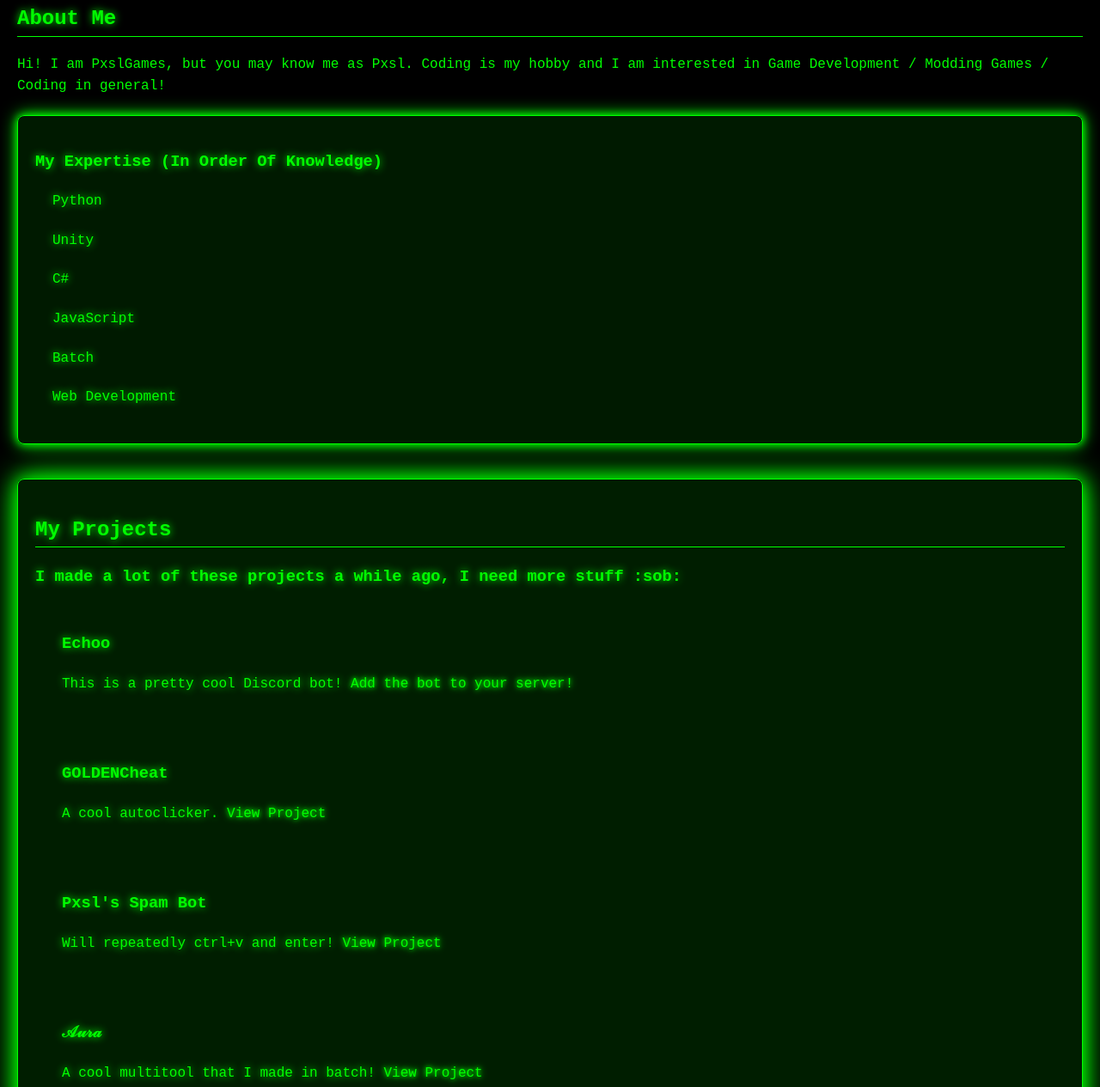
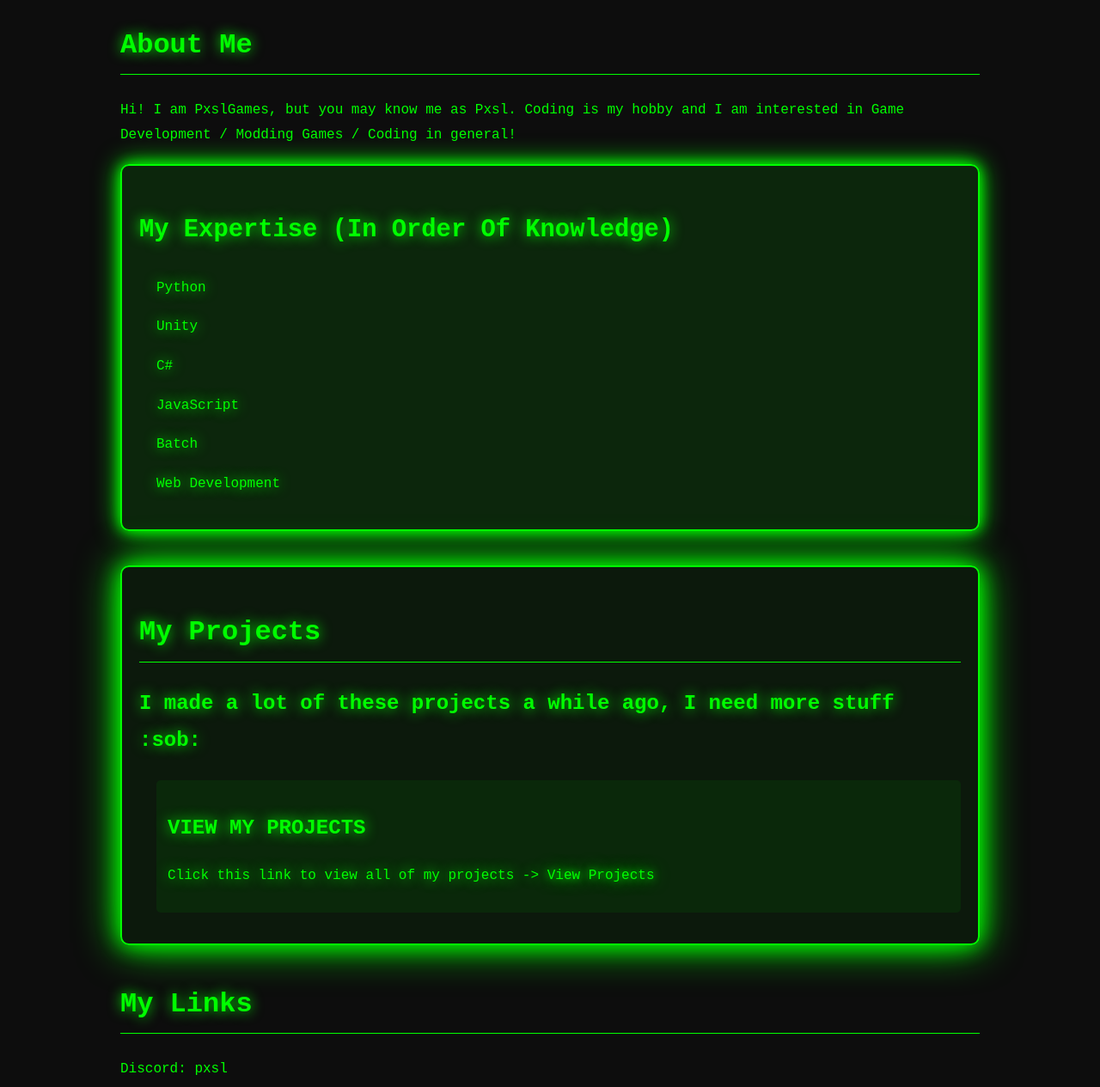
Before and after one commit to PxslGames/Pxsl.dev, a plain HTML site: page index.html in a window 1280 px wide. Shown: the part 212-1477 px from the top of the page at 86% size. Drawn offline with Linux system fonts and the light colour scheme.

Commit message:
Add files via upload

```diff
--- a/index.html
+++ b/index.html
@@ -32,20 +32,8 @@
             <h3>I made a lot of these projects a while ago, I need more stuff :sob:</h3>
             <ul>
                 <li>
-                    <h3>Echoo</h3>
-                    <p>This is a pretty cool Discord bot! <a href="https://discord.com/oauth2/authorize?client_id=1292464800642764890&permissions=8&integration_type=0&scope=bot" target="_blank">Add the bot to your server!</a></p>
-                </li>
-                <li>
-                    <h3>GOLDENCheat</h3>
-                    <p>A cool autoclicker. <a href="https://github.com/PxslGames/GOLDENCheat" target="_blank">View Project</a></p>
-                </li>
-                <li>
-                    <h3>Pxsl's Spam Bot</h3>
-                    <p>Will repeatedly ctrl+v and enter! <a href="https://github.com/PxslGames/PSB" target="_blank">View Project</a></p>
-                </li>
-                <li>
-                    <h3>𝒜𝓊𝓇𝒶</h3>
-                    <p>A cool multitool that I made in batch! <a href="https://github.com/PxslGames/Aura" target="_blank">View Project</a></p>
+                    <h3>VIEW MY PROJECTS</h3>
+                    <p>Click this link to view all of my projects -> <a href="projects.html">View Projects</a></p>
                 </li>
             </ul>
         </section>
--- a/styles.css
+++ b/styles.css
@@ -1,8 +1,9 @@
+/* Universal Styles */
 body {
-    font-family: 'Courier New', Courier, monospace;
-    background-color: black;
+    font-family: 'Roboto Mono', monospace;
+    background-color: #0d0d0d; /* Darker black for better contrast */
     color: #00ff00;
-    line-height: 1.6;
+    line-height: 1.8;
     margin: 0;
     padding: 0;
     overflow-x: hidden;
@@ -11,24 +12,28 @@ body {
 header {
     text-align: center;
     padding: 20px;
-    border-bottom: 1px solid #00ff00;
+    border-bottom: 2px solid #00ff00;
     animation: fadeIn 1s ease-in;
 }
 
 h1 {
-    font-size: 3em;
+    font-size: 3rem;
     margin: 0;
-    text-shadow: 0 0 20px #00ff00;
+    text-shadow: 0 0 25px #00ff00, 0 0 50px #00ff00;
 }
 
 h2 {
+    font-size: 2rem;
     color: #00ff00;
     border-bottom: 1px solid #00ff00;
-    text-shadow: 0 0 10px #00ff00;
+    text-shadow: 0 0 15px #00ff00;
+    padding-bottom: 5px;
 }
 
 main {
     padding: 20px;
+    max-width: 1000px;
+    margin: 0 auto; /* Center content */
 }
 
 section {
@@ -42,67 +47,102 @@ ul {
 
 li {
     margin-bottom: 20px;
-    text-shadow: 0 0 10px #00ff00;
+    text-shadow: 0 0 15px #00ff00;
+    line-height: 1.6;
 }
 
+/* Project Section Styles */
 #projects {
-    background-color: rgba(0, 100, 0, 0.3); /* Dark green background */
-    border: 1px solid #00ff00; /* Bright green border */
-    border-radius: 8px; /* Rounded corners */
-    padding: 20px; /* Padding around the content */
-    box-shadow: 0 0 20px #00ff00, 0 0 40px #00ff00; /* Glowing effect */
-    margin-top: 20px; /* Space above the section */
+    background-color: rgba(0, 255, 0, 0.05); /* Softer green for readability */
+    border: 2px solid #00ff00;
+    border-radius: 10px;
+    padding: 20px;
+    box-shadow: 0 0 25px #00ff00, 0 0 50px #00ff00;
+    margin-top: 20px;
 }
 
 #projects h3 {
+    font-size: 1.5rem;
     color: #00ff00;
-    text-shadow: 0 0 10px #00ff00; /* Glow for the subheading */
+    text-shadow: 0 0 15px #00ff00;
 }
 
 #projects ul {
-    padding-left: 20px; /* Indent the list */
+    padding-left: 20px;
 }
 
 #projects li {
-    margin-bottom: 20px;
-    padding: 10px; /* Added padding around each list item */
-    border: 1px solid transparent; /* Initial transparent border for smooth transition */
-    border-radius: 5px; /* Rounded corners for the list item */
-    transition: transform 0.3s, box-shadow 0.3s, border-color 0.3s; /* Include border-color in transition */
+    margin-bottom: 15px;
+    padding: 12px;
+    border-radius: 5px;
+    background-color: rgba(0, 100, 0, 0.2); /* Subtle highlight */
+    border: 1px solid transparent;
+    transition: transform 0.3s ease, box-shadow 0.3s ease, background-color 0.3s ease;
 }
 
 #projects li:hover {
-    transform: translateY(-5px); /* Lift effect on hover */
-    box-shadow: 0 0 20px #00ff00, 0 0 30px #00ff00; /* Brighter glow on hover */
-    border-color: #00ff00; /* Change border color to green on hover */
+    transform: translateY(-5px);
+    background-color: rgba(0, 255, 0, 0.1); /* Highlight on hover */
+    box-shadow: 0 0 25px #00ff00, 0 0 50px #00ff00;
+    border-color: #00ff00;
 }
 
 #projects a {
     color: #00ff00;
     text-decoration: none;
     transition: text-shadow 0.3s ease;
-    text-shadow: 0 0 5px #00ff00, 0 0 10px #00ff00; /* Constant glow */
+    text-shadow: 0 0 10px #00ff00, 0 0 20px #00ff00;
 }
 
 #projects a:hover {
-    text-shadow: 0 0 20px #00ff00, 0 0 30px #00ff00; /* Brighter glow on hover */
+    text-shadow: 0 0 30px #00ff00, 0 0 40px #00ff00;
+}
+
+/* Expertise Box Styles */
+.expertise-box {
+    background-color: rgba(0, 255, 0, 0.1);
+    border: 2px solid #00ff00;
+    border-radius: 10px;
+    padding: 20px;
+    margin-top: 20px;
+    box-shadow: 0 0 15px #00ff00, 0 0 30px #00ff00;
+}
+
+.expertise-box h3 {
+    font-size: 1.8rem;
+    color: #00ff00;
+    text-shadow: 0 0 15px #00ff00;
+}
+
+.expertise-box ul {
+    padding-left: 20px;
+    line-height: 1.8;
 }
 
 footer {
     text-align: center;
     padding: 20px;
-    border-top: 1px solid #00ff00;
+    border-top: 2px solid #00ff00;
     position: relative;
     bottom: 0;
     width: 100%;
     animation: fadeIn 1s ease-in;
+    font-size: 1rem;
 }
 
-.fade-in {
-    opacity: 0;
-    animation: fadeIn 1s forwards;
+/* Glowing Link Styles */
+a {
+    color: #00ff00;
+    text-decoration: none;
+    transition: text-shadow 0.3s ease;
+    text-shadow: 0 0 5px #00ff00, 0 0 10px #00ff00;
 }
 
+a:hover {
+    text-shadow: 0 0 30px #00ff00, 0 0 40px #00ff00;
+}
+
+/* Animations */
 @keyframes fadeIn {
     from {
         opacity: 0;
@@ -112,33 +152,18 @@ footer {
     }
 }
 
-/* Glowing link styles */
-a {
-    color: #00ff00;
-    text-decoration: none;
-    transition: text-shadow 0.3s ease;
-    text-shadow: 0 0 5px #00ff00, 0 0 10px #00ff00; /* Constant glow */
+/* Media Queries for Responsiveness */
+@media (max-width: 768px) {
+    h1 {
+        font-size: 2rem;
+    }
+    h2 {
+        font-size: 1.5rem;
+    }
+    #projects, .expertise-box {
+        padding: 15px;
+    }
+    li {
+        font-size: 0.9rem;
+    }
 }
-
-a:hover {
-    text-shadow: 0 0 20px #00ff00, 0 0 30px #00ff00; /* Brighter glow on hover */
-}
-
-/* Expertise box styles */
-.expertise-box {
-    background-color: rgba(0, 255, 0, 0.1); /* Light green background */
-    border: 1px solid #00ff00; /* Green border */
-    border-radius: 8px; /* Rounded corners */
-    padding: 20px; /* Padding around the content */
-    margin-top: 20px; /* Space above the box */
-    box-shadow: 0 0 10px #00ff00, 0 0 20px #00ff00; /* Glowing effect */
-}
-
-.expertise-box h3 {
-    color: #00ff00;
-    text-shadow: 0 0 10px #00ff00; /* Glow for the heading */
-}
-
-.expertise-box ul {
-    padding-left: 20px; /* Indent the list */
-}
```
Also changed, not shown: projects.html (added, +46 -0 lines).
